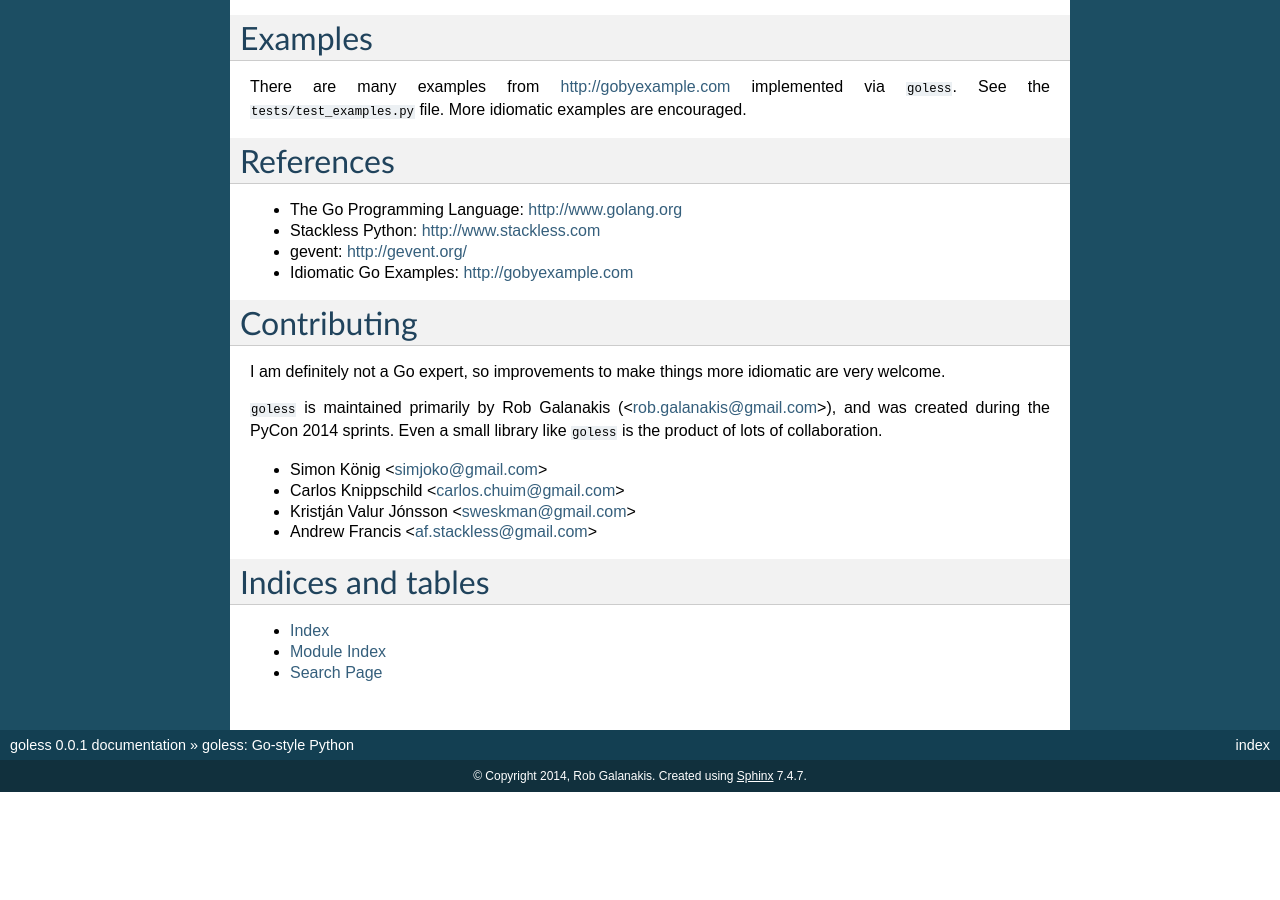
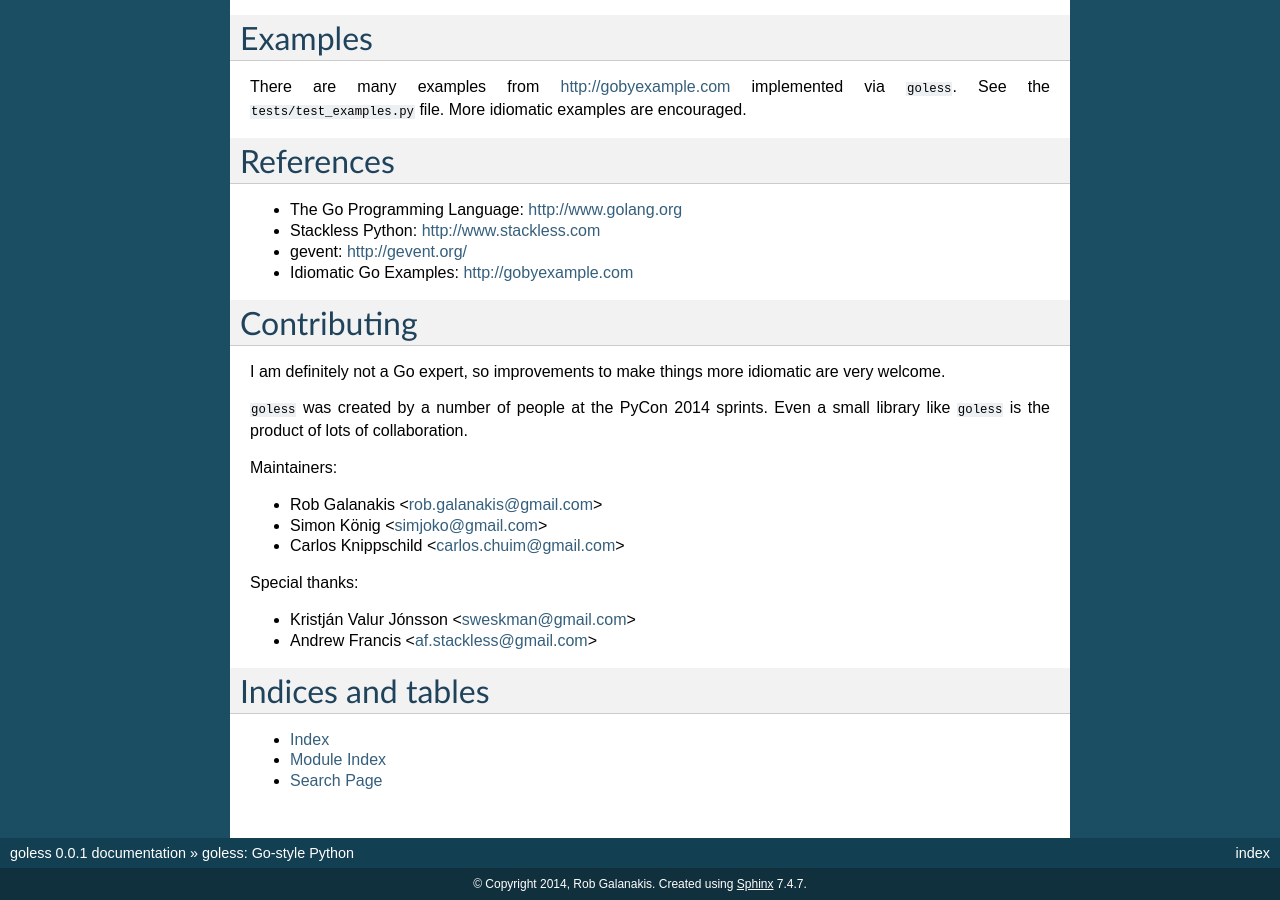
Before and after one commit to rgalanakis/goless, a Sphinx documentation site: the page built from doc/index.rst, in a window 1280 px wide and 900 px high, scrolled down 1669 px. Built offline with Sphinx 7.4.7, drawn with Linux system fonts in a browser that asks for light colours; before the commit the page ends 2461 px from its top, so only the background shows below that.

Commit message:
Made maintainers list more accurate.

```diff
--- a/doc/index.rst
+++ b/doc/index.rst
@@ -119,15 +119,19 @@ Contributing
 I am definitely not a Go expert,
 so improvements to make things more idiomatic are very welcome.
 
-``goless`` is maintained primarily by Rob Galanakis (<rob.galanakis@gmail.com>),
-and was created during the PyCon 2014 sprints.
+``goless`` was created by a number of people  at the PyCon 2014 sprints.
 Even a small library like ``goless`` is the product of lots of collaboration.
 
+Maintainers:
+
+- Rob Galanakis <rob.galanakis@gmail.com>
 - Simon König <simjoko@gmail.com>
 - Carlos Knippschild <carlos.chuim@gmail.com>
+
+Special thanks:
+
 - Kristján Valur Jónsson <sweskman@gmail.com>
 - Andrew Francis <af.stackless@gmail.com>
-
 
 Indices and tables
 ==================
```
